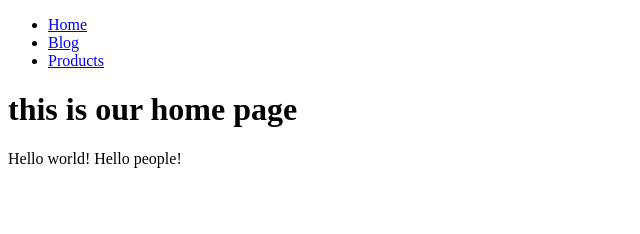
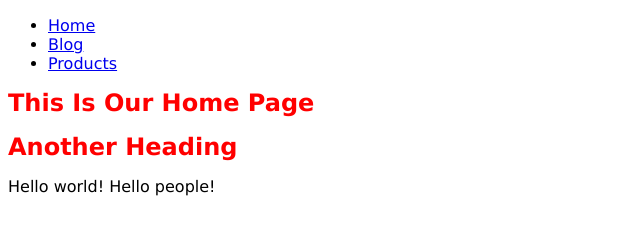
Before and after one commit to davidwachlin/gatsby-tutorial, a Gatsby site: page / in a window 1280 px wide. Shown: the whole page, without its empty margins (0-640 px from the left). Built offline with nearby package versions, Linux system fonts and the light colour scheme; Gatsby itself is replaced by a stand-in of ours.

Commit message:
global css

```diff
--- /dev/null
+++ b/src/components/layout.css
@@ -0,0 +1,9 @@
+body {
+    font-family: Verdana, Geneva, Tahoma, sans-serif;
+}
+
+h1 {
+    color: red;
+    font-size: 1.5rem;
+    text-transform: capitalize;
+}
--- a/src/components/layout.js
+++ b/src/components/layout.js
@@ -1,5 +1,7 @@
 import React from 'react'
 import Navbar from './Navbar'
+
+import './layout.css'
 
 const layout = ({ children }) => {
   return (
--- a/src/pages/blog.js
+++ b/src/pages/blog.js
@@ -3,6 +3,6 @@ import Layout from '../components/layout'
 
 export default class blog extends Component {
   render() {
-    return <Layout>this is our blog page</Layout>
+    return <Layout><h1>this is our blog page</h1></Layout>
   }
 }
--- a/src/pages/index.js
+++ b/src/pages/index.js
@@ -3,7 +3,10 @@ import Layout from '../components/layout'
 
 export default () => (
   <Layout>
-    <h1>this is our home page</h1>
+    <h1>
+      this is our home page
+    </h1>
+    <h1>another heading</h1>
     Hello world! Hello people!
   </Layout>
 )
```
